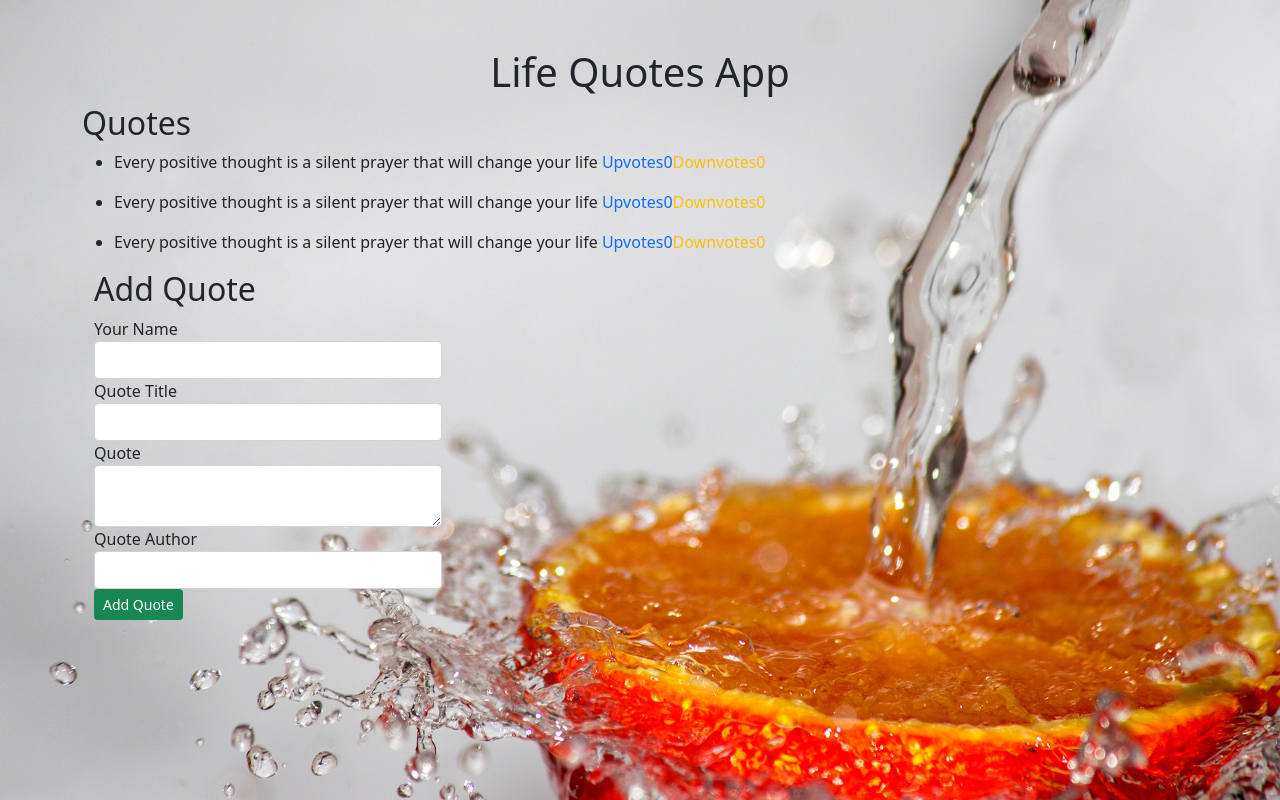
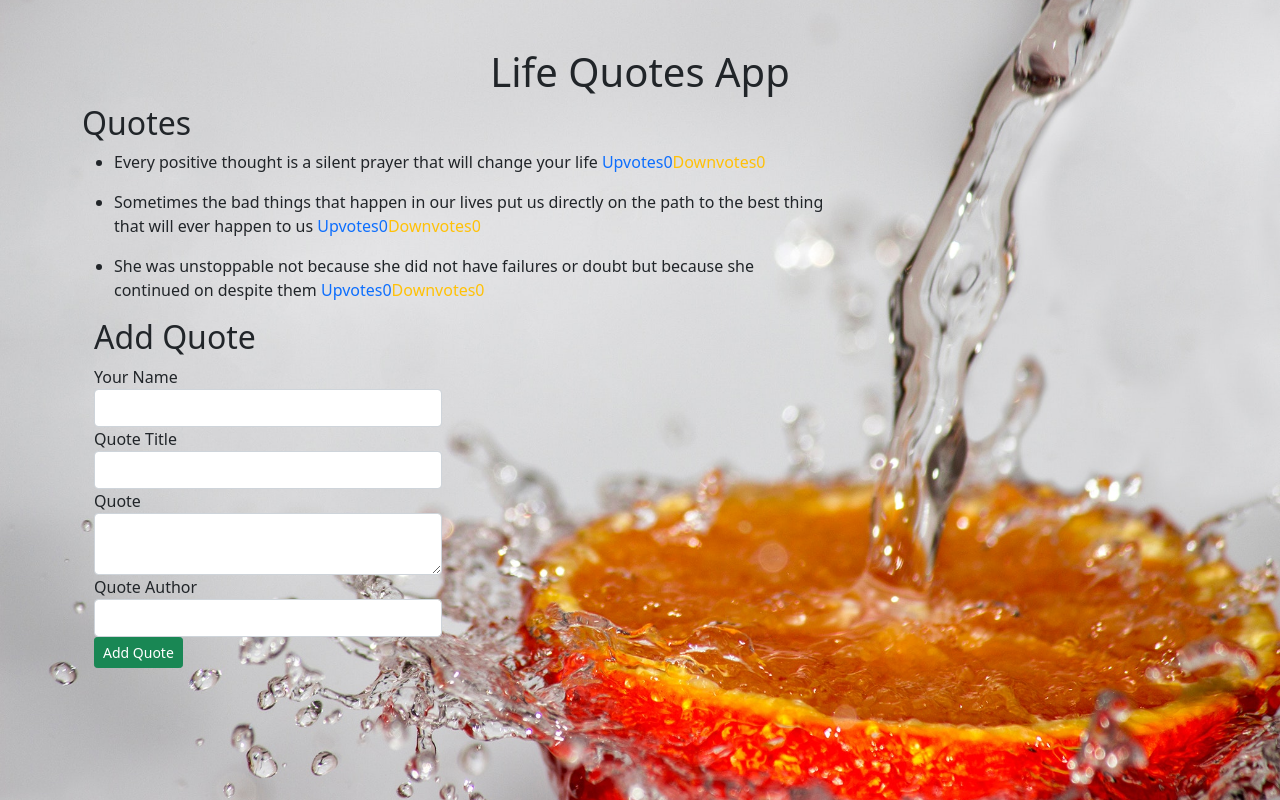
Before and after one commit to VonettaOrinda/quotes, an Angular app: page / in a window 1280 px wide. Built offline with nearby package versions, Linux system fonts and the light colour scheme.

Commit message:
add changes made to export class quote form component

```diff
--- a/src/app/quotes/quotes.component.ts
+++ b/src/app/quotes/quotes.component.ts
@@ -19,10 +19,8 @@ export class QuotesComponent implements OnInit {
 
 
     new Quotes(1, 'Every positive thought is a silent prayer that will change your life','author: Helene',"","",0,0),
-    // new Quotes(2, 'Sometimes the bad things that happen in our lives put us directly on the path to the best thing that will ever happen to us','Author: Nicole Reed',0,0),
-    // new Quotes(3, 'She was unstoppable not because she did not have fairlures or doubt but because she continued on despite them','Author: Bea Taplin',0,0),
-    new Quotes(1, 'Every positive thought is a silent prayer that will change your life','author: Helene',"","",0,0),
-    new Quotes(1, 'Every positive thought is a silent prayer that will change your life','author: Helene',"","",0,0),
+    new Quotes(1, 'Sometimes the bad things that happen in our lives put us directly on the path to the best thing that will ever happen to us','author: Nicole Reed',"","",0,0),
+    new Quotes(1, 'She was unstoppable not because she did not have failures or doubt but because she continued on despite them','author: Bea Taplin',"","",0,0),
 
   ]
 
```
